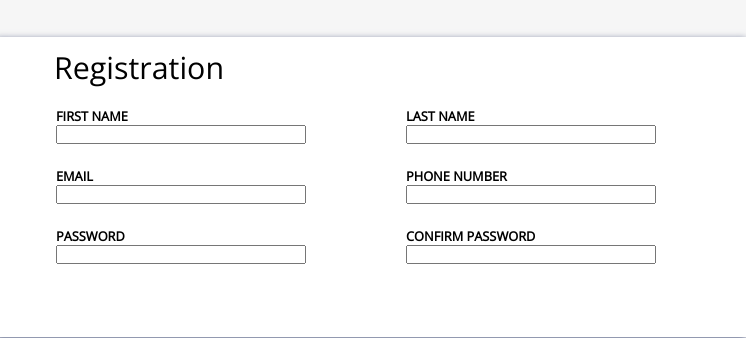
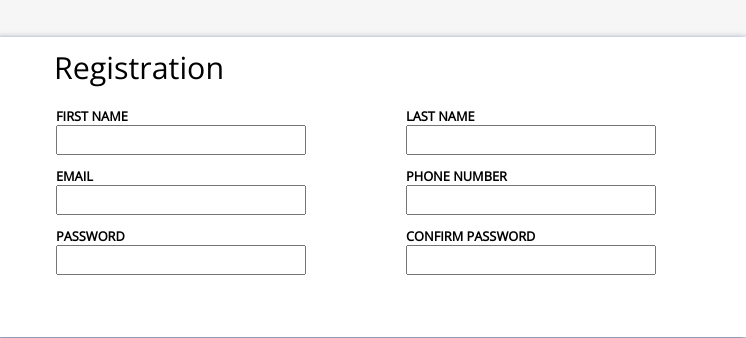
Before and after one commit to Francisco1220/sign-up-form, a plain HTML site: page index.html in a window 1280 px wide. Shown: the part 245-583 px from the top of the page, 534-1280 px from the left. Drawn offline with nearby package versions, Linux system fonts and the light colour scheme; a web font is replaced by a local one.

Commit message:
Edit input style

```diff
--- a/main.css
+++ b/main.css
@@ -79,6 +79,10 @@ form {
 
 input {
     width: 250px;
+    height: 30px;
+    padding-left: 10px;
+    font-family: "Open Sans"
+
 }
 
 .form-element {
```
